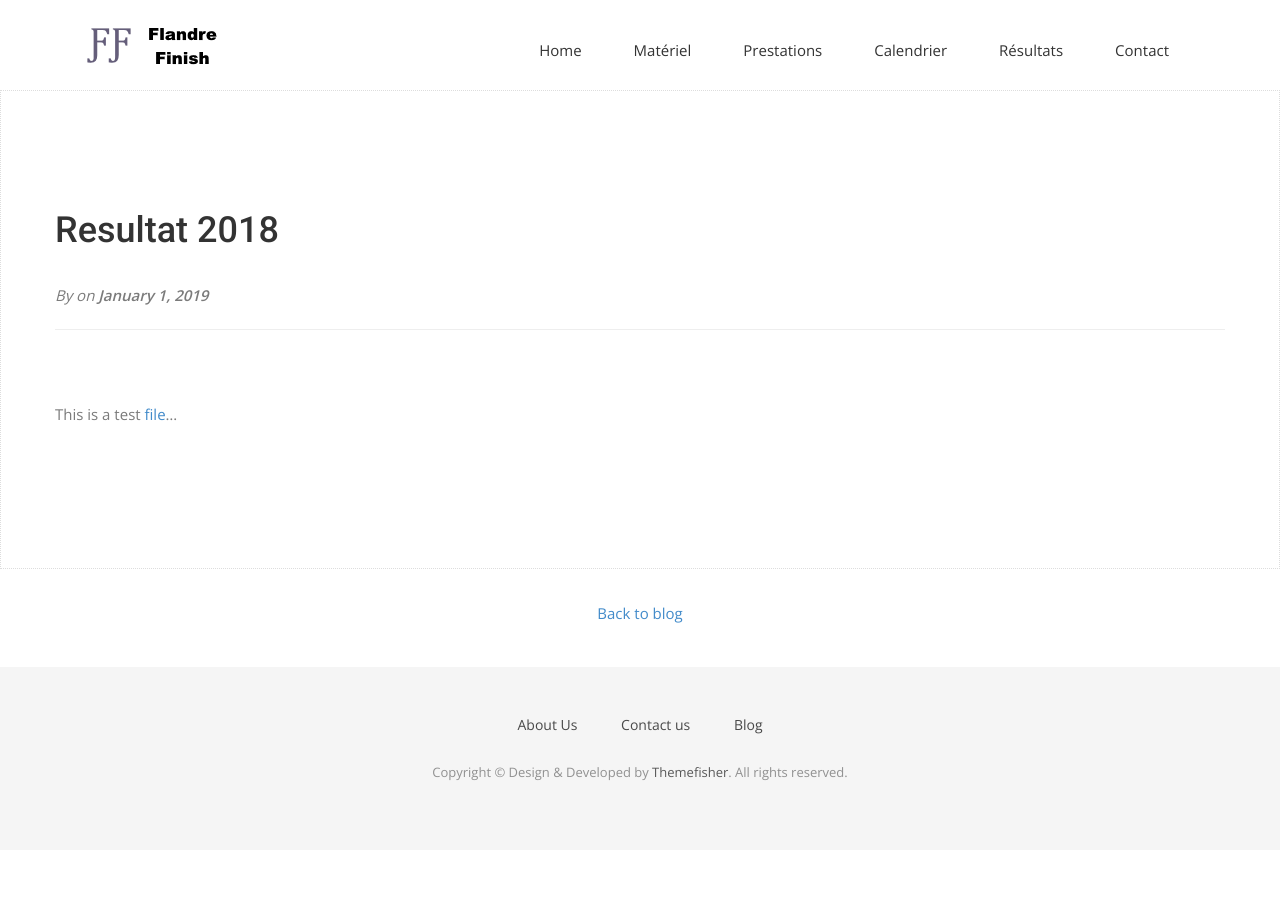
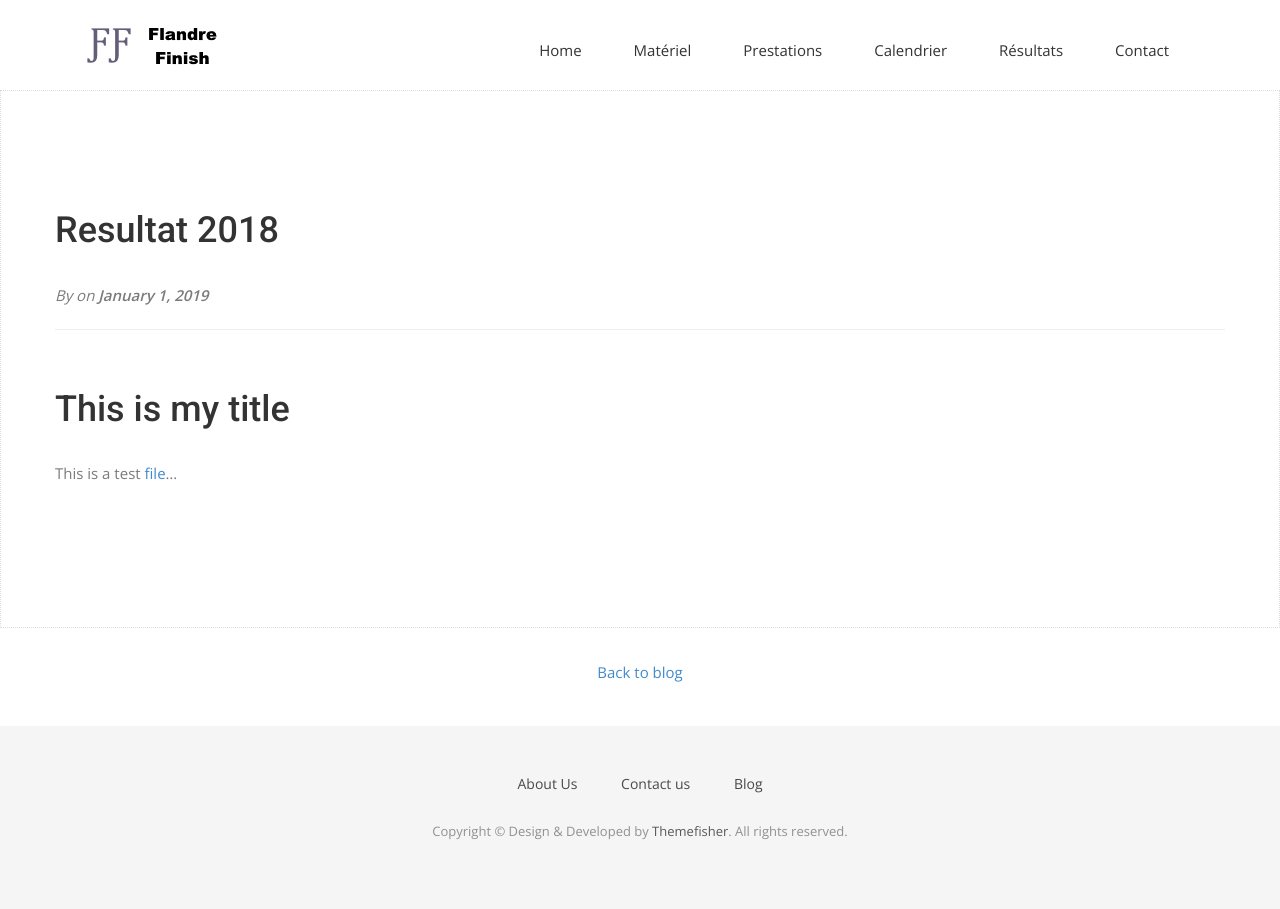
Before and after one commit to flandrefinish/website, a Jekyll site: the page built from _posts/2019-01-01-resultat-2018.md, in a window 1280 px wide. Built offline with Jekyll 4.4.1, drawn with Linux system fonts in a browser that asks for light colours; nearby versions of some CDN libraries; some web fonts are replaced.

Commit message:
Updated '_posts/2019-01-01-resultat-2018.md' via CloudCannon

```diff
--- a/_posts/2019-01-01-resultat-2018.md
+++ b/_posts/2019-01-01-resultat-2018.md
@@ -1,5 +1,6 @@
 ---
 layout: post
+tags: [test]
 ---
-
-This is a test [file](/website/resultats/Kubernetes Primer.pdf){: target="_blank"}...
+# This is my title
+This is a test [file](/website/resultats/Kubernetes Primer.pdf)...
```
